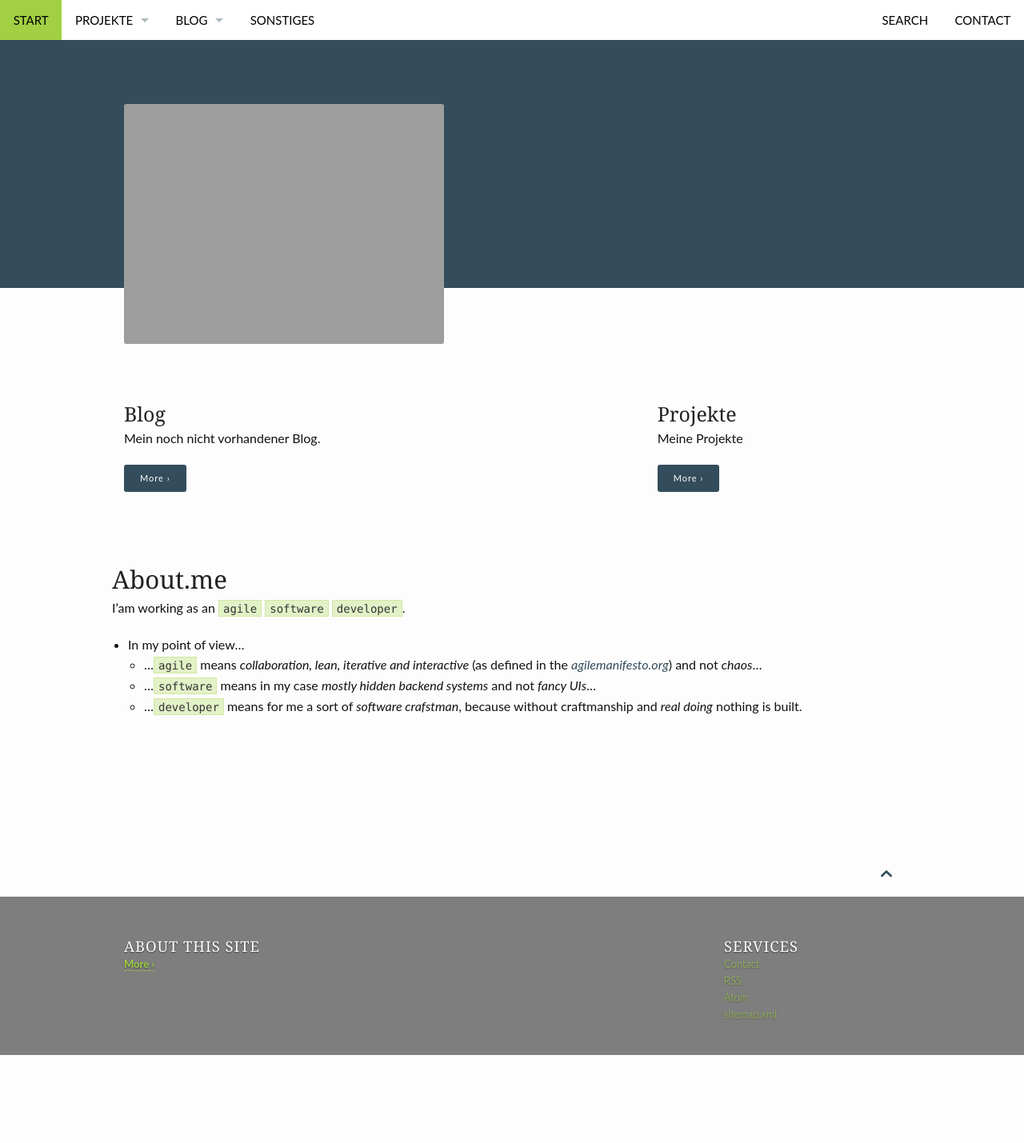
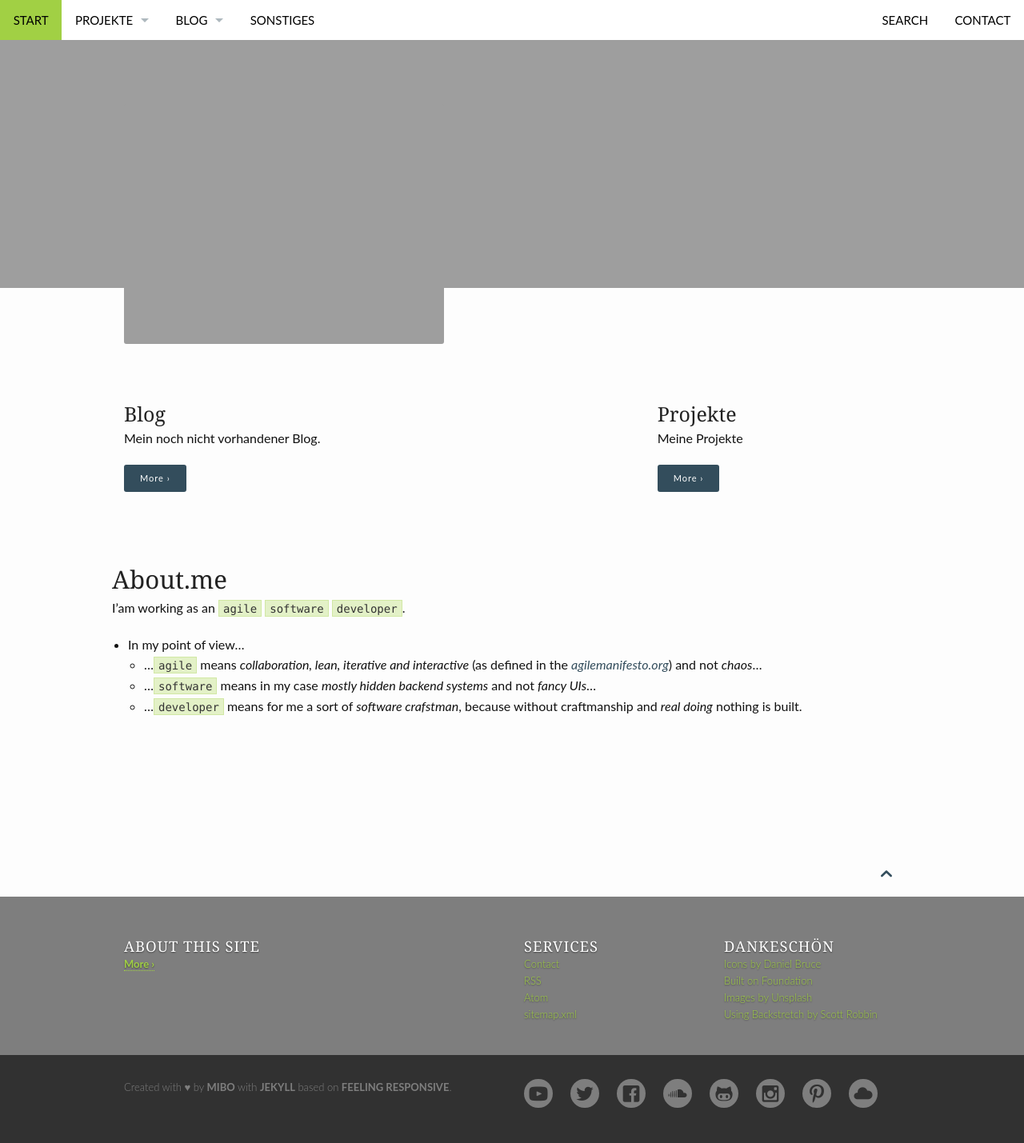
Before and after one commit to mibo/mibo.github.io, a Jekyll site: the page built from pages/pages-root-folder/index.md, in a window 1280 px wide. Shown: the whole page at 80% size. Built offline with Jekyll 4.4.1, drawn with Linux system fonts in a browser that asks for light colours; before the commit the page ends 1319 px from its top, so only the background shows below that.

```diff
--- a/_includes/footer
+++ b/_includes/footer
@@ -34,6 +34,47 @@
               {% endfor %}
               </ul>
           </div><!-- /.large-4.columns -->
-        </div>
-      </div>
+
+
+          <div class="small-6 medium-3 large-3 columns">
+            {% for network_item in site.data.network %}
+              {% if forloop.first == true %}
+                <h5 class="shadow-black">{{ network_item.menu_name }}</h5>
+              {% endif %}
+            {% endfor %}
+
+            <ul class="no-bullet shadow-black">
+            {% for network_item in site.data.network %}
+              {% if network_item.url contains 'http' %}{% assign domain = '' %}{% else %}{% assign domain = site.baseurl %}{% endif %}
+                <li {% if network_item.class %}class="{{ network_item.class }}" {% endif %}>
+                  <a href="{{ domain }}{{ network_item.url }}" {% if network_item.url contains 'http' %}target="_blank" {% endif %} title="{{ network_item.title }}">{{ network_item.name }}</a>
+                </li>
+            {% endfor %}
+            </ul>
+          </div><!-- /.large-3.columns -->
+        </div><!-- /.row -->
+
+      </div><!-- /#footer -->
+
+
+      <div id="subfooter">
+        <nav class="row">
+          <section id="subfooter-left" class="b30 small-12 medium-6 columns credits">
+            <p>
+              Created with &hearts;
+              by&nbsp;<a href="{{ site.data.authors[site.author].uri }}">{{ site.data.authors[site.author].name | replace: ' ', '&nbsp;' }}</a>
+              with&nbsp;<a href="http://jekyllrb.com/" target="_blank">Jekyll</a>
+              based&nbsp;on&nbsp;<a href="http://phlow.github.io/feeling-responsive/">Feeling&nbsp;Responsive</a>.
+            </p>
+          </section>
+
+          <section id="subfooter-right" class="small-12 medium-6 columns social-icons">
+            <ul class="inline-list">
+            {% for social_item in site.data.socialmedia %}
+              <li><a href="{{ social_item.url }}" target="_blank" class="{{ social_item.class }}" title="{{ social_item.title }}"></a></li>
+            {% endfor %}
+            </ul>
+          </section>
+        </nav>
+      </div><!-- /#subfooter -->
     </footer>
--- /dev/null
+++ b/_includes/footer_scripts
@@ -0,0 +1,45 @@
+<script src="{{ site.url }}{{ site.baseurl }}/assets/js/javascript.min.js"></script>
+
+{% if page.header.image_fullwidth %}
+<script>
+    $("#masthead").backstretch("{{ site.urlimg }}{{ page.header.image_fullwidth }}", {fade: 700});
+    $("#masthead-with-text").backstretch("{{ site.urlimg }}{{ page.header.image_fullwidth }}", {fade: 700});
+</script>
+{% endif %}
+
+
+
+{% if site.google_analytics_tracking_id %}
+<script>
+  (function(i,s,o,g,r,a,m){i['GoogleAnalyticsObject']=r;i[r]=i[r]||function(){
+  (i[r].q=i[r].q||[]).push(arguments)},i[r].l=1*new Date();a=s.createElement(o),
+  m=s.getElementsByTagName(o)[0];a.async=1;a.src=g;m.parentNode.insertBefore(a,m)
+  })(window,document,'script','//www.google-analytics.com/analytics.js','ga');
+
+  ga('create', '{{ site.google_analytics_tracking_id }}', 'auto');
+  ga('set', 'anonymizeIp', true);
+  ga('send', 'pageview');
+
+</script>
+{% endif %}
+
+
+{% comment %}
+#  Start of Tawk.to Script
+#
+#  More information in _config.yml
+#
+{% endcomment %}
+{% if site.tawkto_embed_uri and page.tawkto == true %}
+<script type="text/javascript">
+var $_Tawk_API={},$_Tawk_LoadStart=new Date();
+(function(){
+var s1=document.createElement("script"),s0=document.getElementsByTagName("script")[0];
+s1.async=true;
+s1.src='{{ site.tawkto_embed_uri }}';
+s1.charset='UTF-8';
+s1.setAttribute('crossorigin','*');
+s0.parentNode.insertBefore(s1,s0);
+})();
+</script>
+{% endif %}
--- a/_layouts/default.html
+++ b/_layouts/default.html
@@ -18,6 +18,6 @@
 	{% unless page.skip_boilerplate %}
 	{% include footer %}
 	{% endunless %}
-
+  {% include footer_scripts %}
 </body>
 </html>
```
